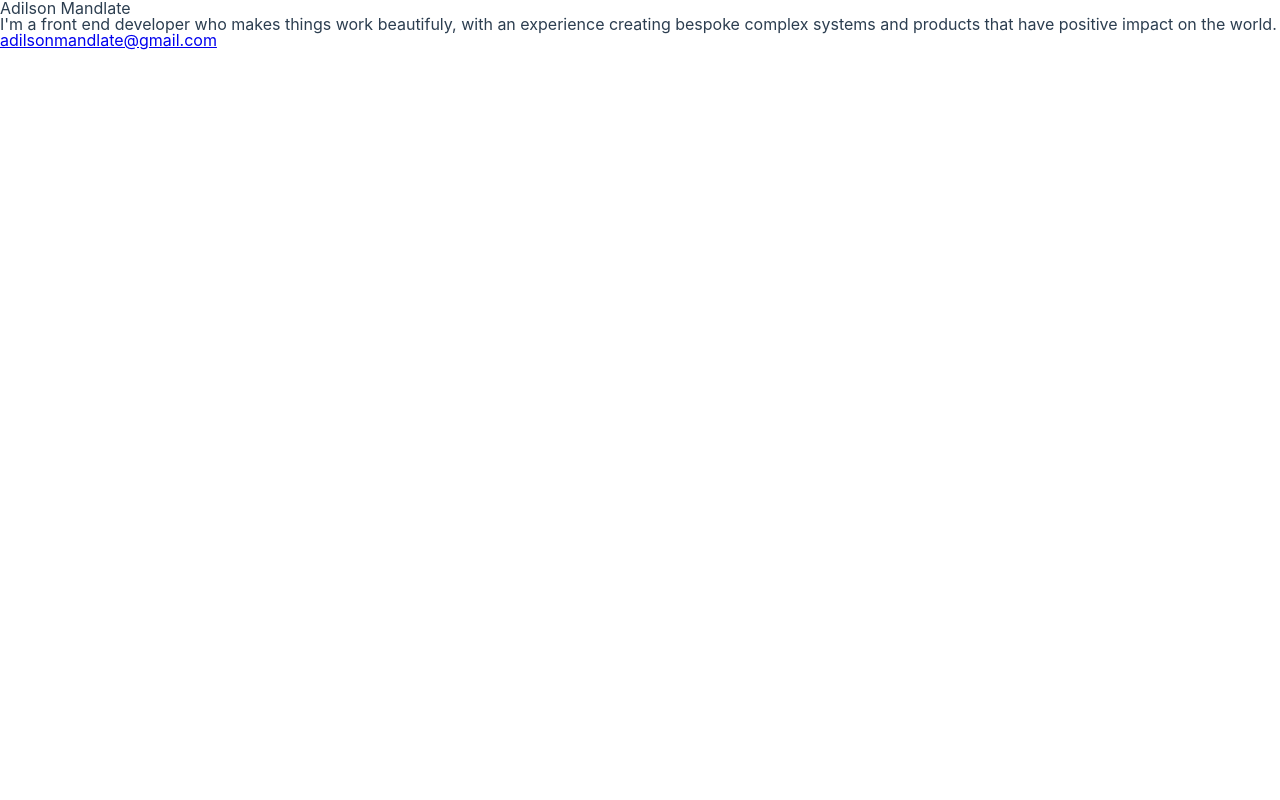
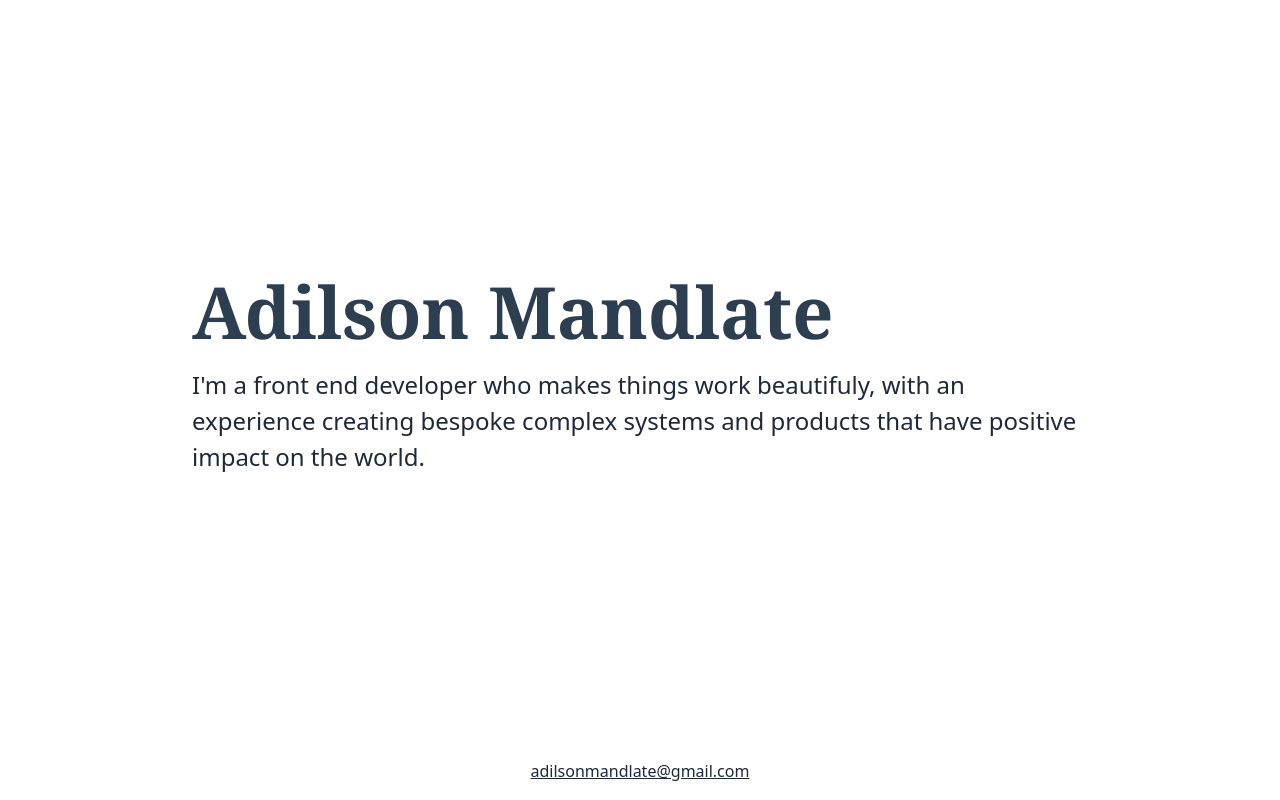
Before and after one commit to adilsonmandlate/adilsonmandlate.dev, a Next.js app: page / in a window 1280 px wide. Built offline with nearby package versions, Linux system fonts and the light colour scheme.

Commit message:
ref: create new global style file, to work with tailwind

```diff
--- a/src/styles/global.css
+++ b/src/styles/global.css
@@ -1,146 +1,10 @@
-/* http://meyerweb.com/eric/tools/css/reset/
-v2.0 | 20110126
-License: none (public domain)
-*/
-html,
-body,
-div,
-span,
-applet,
-object,
-iframe,
-h1,
-h2,
-h3,
-h4,
-h5,
-h6,
-p,
-blockquote,
-pre,
-a,
-abbr,
-acronym,
-address,
-big,
-cite,
-code,
-del,
-dfn,
-em,
-img,
-ins,
-kbd,
-q,
-s,
-samp,
-small,
-strike,
-strong,
-sub,
-sup,
-tt,
-var,
-b,
-u,
-i,
-center,
-dl,
-dt,
-dd,
-ol,
-ul,
-li,
-fieldset,
-form,
-label,
-legend,
-table,
-caption,
-tbody,
-tfoot,
-thead,
-tr,
-th,
-td,
-article,
-aside,
-canvas,
-details,
-embed,
-figure,
-figcaption,
-footer,
-header,
-hgroup,
-menu,
-nav,
-output,
-ruby,
-section,
-summary,
-time,
-mark,
-audio,
-video {
-  margin: 0;
-  padding: 0;
-  border: 0;
-  font-size: 100%;
-  font: inherit;
-  vertical-align: baseline;
+@tailwind base;
+@tailwind components;
+@tailwind utilities;
+
+@layer base {
+  a {
+    @apply underline;
+    color: #399c89;
+  }
 }
-
-/* HTML5 display-role reset for older browsers */
-article,
-aside,
-details,
-figcaption,
-figure,
-footer,
-header,
-hgroup,
-menu,
-nav,
-section {
-  display: block;
-}
-
-body {
-  line-height: 1;
-}
-
-ol,
-ul {
-  list-style: none;
-}
-
-blockquote,
-q {
-  quotes: none;
-}
-
-blockquote:before,
-blockquote:after,
-q:before,
-q:after {
-  content: "";
-  content: none;
-}
-
-table {
-  border-collapse: collapse;
-  border-spacing: 0;
-}
-
-* {
-  box-sizing: border-box;
-}
-
-body {
-  line-height: 1;
-  font-family: "Inter", -apple-system, BlinkMacSystemFont, "Segoe UI", Roboto,
-    Helvetica, Arial, sans-serif, "Apple Color Emoji", "Segoe UI Emoji",
-    "Segoe UI Symbol";
-  color: #2c3e50;
-}
```
